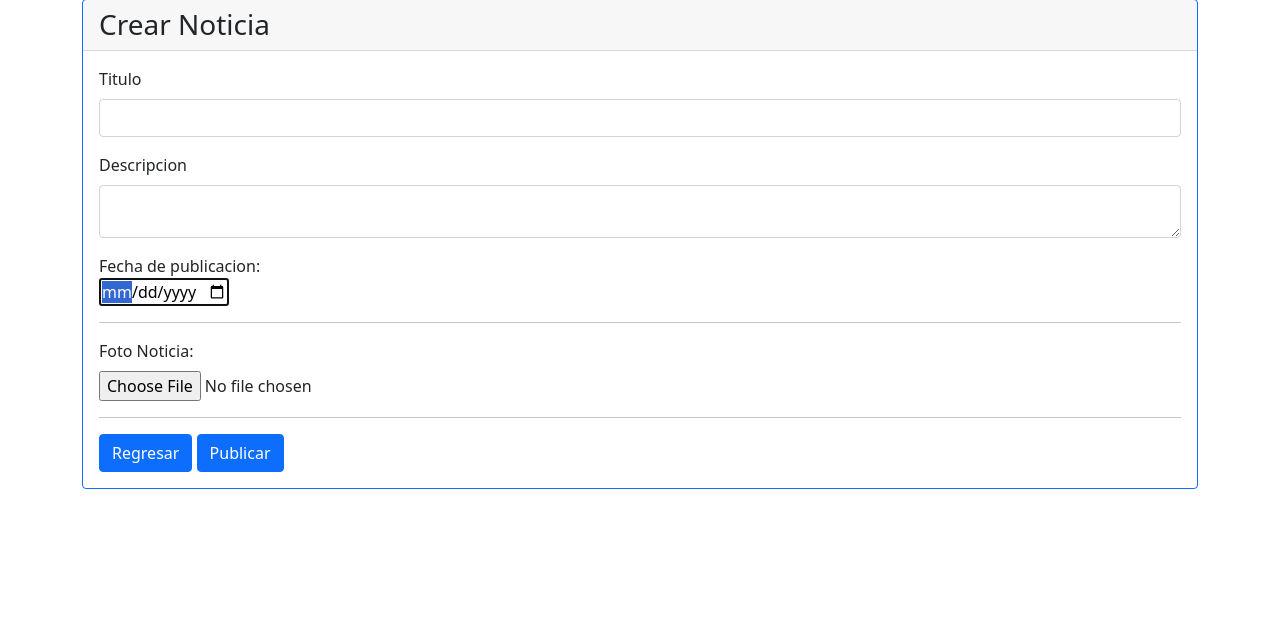
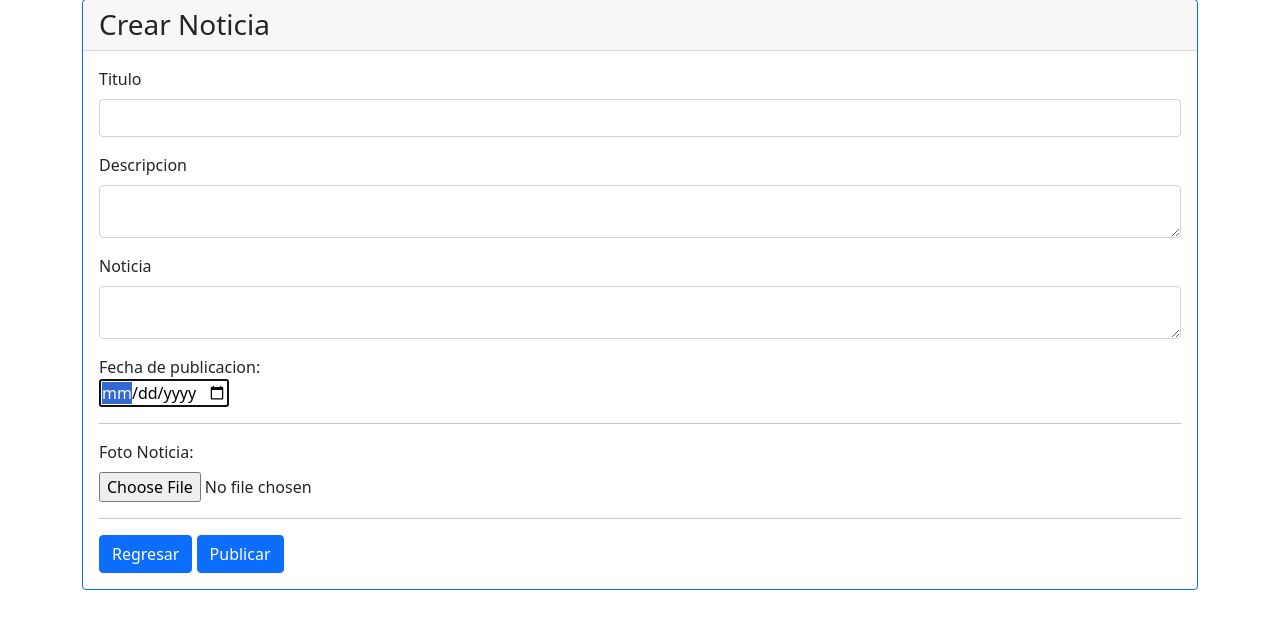
Before and after one commit to gerabdael/ProyectoBdm, a PHP site: page /AddNews.php in a window 1280 px wide. Shown: the part 161-800 px from the top of the page. Run offline with PHP 8.4, Linux system fonts and the light colour scheme; some libraries are stand-ins or nearby versions.

Commit message:
Agreegado area de noticia y validaciones

```diff
--- a/Views/AddNews.php
+++ b/Views/AddNews.php
@@ -8,16 +8,20 @@
 
                  <div class="mb-3">
                     <label for="InputUser" class="form-label">Titulo </label>
-                    <input type="text" class="form-control nameInput" id="InputUser" data-bs-toggle="tooltip" data-bs-placement="top" title="Ingresa tu correo registrado" aria-describedby="emailHelp">
+                    <input type="text" class="form-control nameInput" id="Inputtitle" data-bs-toggle="tooltip" data-bs-placement="top" title="Ingresa tu correo registrado" aria-describedby="emailHelp">
                 </div>
 
                 <div class="mb-3">
                     <label for="InputEmail" class="form-label">Descripcion</label>
-                    <textarea class="form-control" id="exampleTextarea" rows="3" style="height: 53px;"></textarea>
+                    <textarea class="form-control" id="DescriptionTextarea" rows="3" style="height: 53px;"></textarea>
+                </div>
+                <div class="mb-3">
+                    <label for="InputEmail" class="form-label">Noticia</label>
+                    <textarea class="form-control" id="newsTextarea" rows="3" style="height: 53px;"></textarea>
                 </div>
 
                 <label for="date">Fecha de publicacion:</label><div></div>
-                <input type="date" id="start" name="fnac" min="1960-01-01" max="2020-12-31" required autofocus>
+                <input type="date" id="start" name="fnac" id="newsDate" min="1960-01-01" max="2020-12-31" required autofocus>
 
                 <hr>
                  <div class="mb-3">
@@ -33,7 +37,7 @@
                             <span class="visually-hidden">(current)</span>
                         </a>
 
-                <a type="submit" class="btn btn-primary">Publicar</a>
+                <a type="submit" class="btn btn-primary" id="publishNew">Publicar</a>
 
             </form>
         </div>
```
Also changed, not shown: scripts/Index.js (+13 -11 lines).
